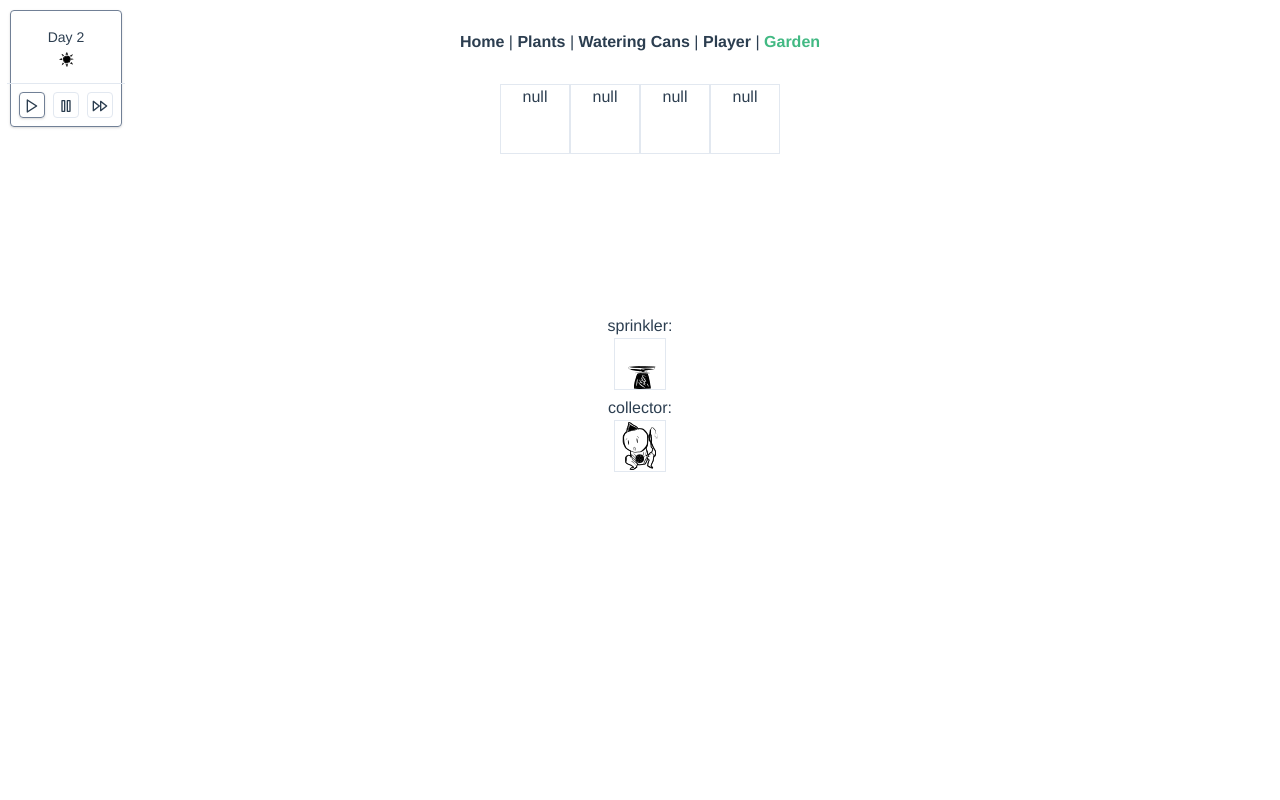
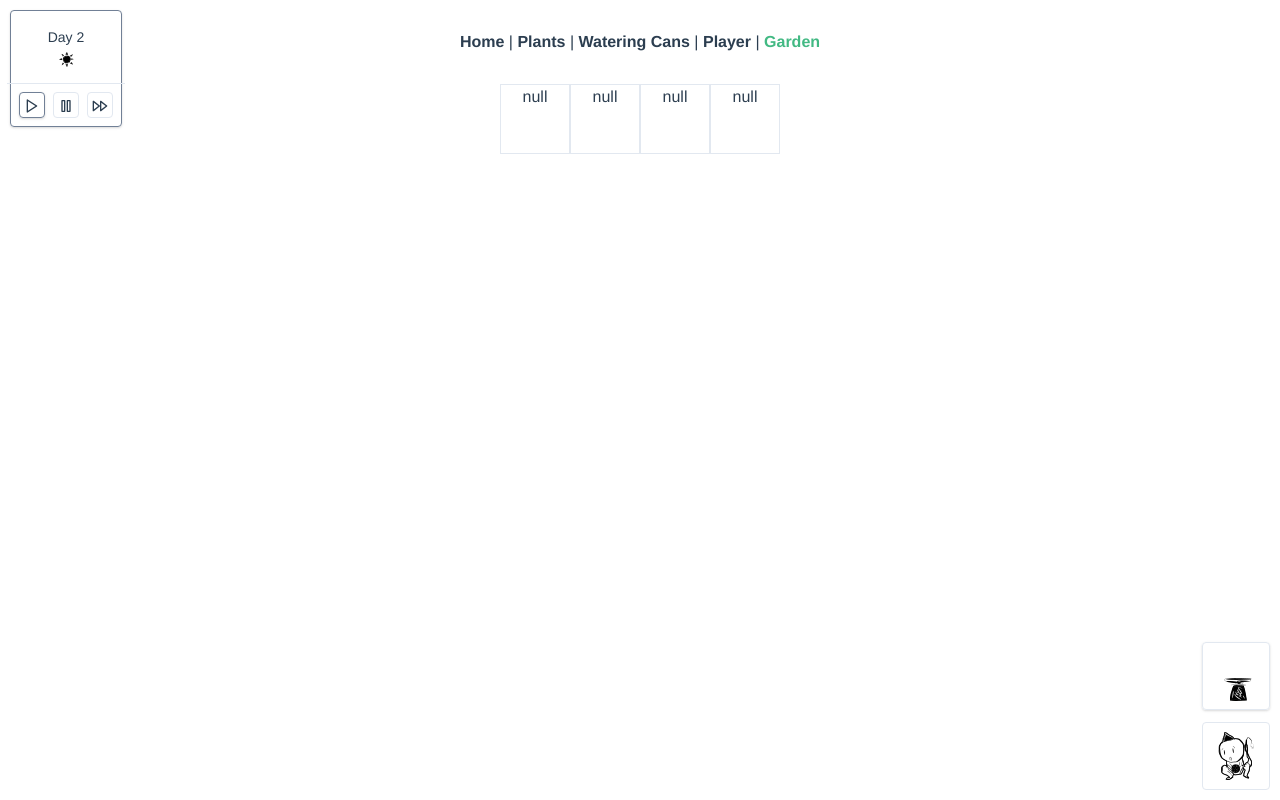
Before and after one commit to farishan/inkk-garden, a Vue app: page /#/garden in a window 1280 px wide. Built offline with nearby package versions, Linux system fonts and the light colour scheme.

Commit message:
Update UI

```diff
--- a/src/components/Collector.vue
+++ b/src/components/Collector.vue
@@ -1,12 +1,10 @@
 <template>
-  <div>
-    <p>collector:</p>
-    <!-- <pre>
-     {{ $store.state.sprinkler }}
-    </pre> -->
+  <div title="Cookie Imp">
+    <!-- <p>collector:</p>
+    <pre>{{ $store.state.sprinkler }}</pre> -->
     <button
-      class="border"
-      :class="$store.state.collector.on ? 'border-gray-600' : ''"
+      class="border rounded p-2"
+      :class="$store.state.collector.on ? 'border-gray-600 shadow' : ''"
       @click="$store.commit('collector/switch', !$store.state.collector.on)"
     >
       <img
--- a/src/components/Sprinkler.vue
+++ b/src/components/Sprinkler.vue
@@ -1,11 +1,9 @@
 <template>
-  <div>
-    <p>sprinkler:</p>
-    <!-- <pre>
-     {{ $store.state.sprinkler }}
-    </pre> -->
+  <div title="Water Sprinkler">
+    <!-- <p>sprinkler:</p>
+    <pre>{{ $store.state.sprinkler }}</pre> -->
     <button
-      class="border"
+      class="border rounded shadow p-2"
       :class="$store.state.sprinkler.on ? 'border-gray-600' : ''"
       @click="$store.commit('sprinkler/switch', !$store.state.sprinkler.on)"
     >
--- a/src/components/WateringCan.vue
+++ b/src/components/WateringCan.vue
@@ -1,5 +1,6 @@
 <template>
-  <div style="height: 50px; width: 50px" class="border relative cursor-pointer">
+  <div class="border relative cursor-pointer p-2 rounded shadow mb-3">
+    <div style="height: 50px; width: 50px">
       <div
         v-if="data && data !== null"
         class="w-full h-full"
@@ -11,6 +12,7 @@
           :width="data.water/data.capacity"
           :classes="'bg-blue-400 top-0'"
         /> -->
+      </div>
     </div>
   </div>
 </template>
--- a/src/views/Garden.vue
+++ b/src/views/Garden.vue
@@ -4,15 +4,13 @@
       <Slots />
     </div>
 
-    <Sprinkler />
-    <Collector />
-
+    <div class="absolute" style="right: 10px; bottom: 10px;">
       <!-- Render player's watering cans. -->
-    <div class="flex justify-center items-center">
+      <div class="flex justify-center items-center flex-col">
         <div
           v-if="selectedCan && selectedCan !== null"
-        class="border relative flex items-center justify-center text-blue-700"
-        style="width: 50px; height: 50px"
+          class="counter"
+          style="width: 30px; height: 30px"
         >
           <div>
             <bar
@@ -26,6 +24,10 @@
         <div v-for="(can, index) in $store.state.player.wateringCans" :key="index">
           <WateringCan :data="can"/>
         </div>
+      </div>
+
+      <Sprinkler class="mb-3"/>
+      <Collector />
     </div>
   </div>
 </template>
@@ -56,3 +58,10 @@ export default {
   },
 };
 </script>
+
+<style scoped>
+  .counter {
+    @apply border relative flex items-center justify-center;
+    @apply text-blue-700 pt-2 pb-1 rounded shadow mb-3 text-sm;
+  }
+</style>
```
Also changed, not shown: 1 other file (tests, documents, lock files or other folders). Lines whose indentation alone changed are shown as unchanged.
